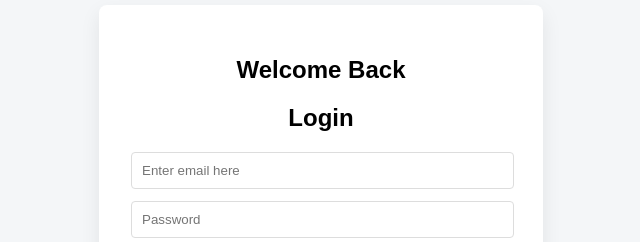
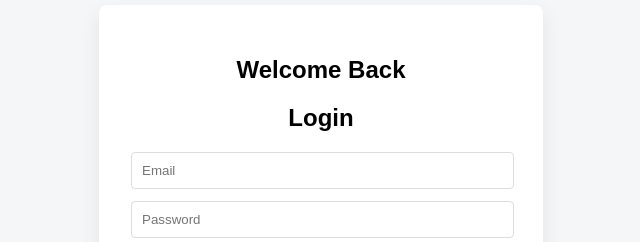
Before and after one commit to immortalWebDev/fullstack-user-crud, a React app in the folder frontend/: page / in a window 1280 px wide. Shown: the part 216-458 px from the top of the page, without its empty margins (319-959 px from the left). Built offline with nearby package versions, Linux system fonts and the light colour scheme; no server answers; the HTML template or start-up script is replaced by a standard one.

Commit message:
CICD Success commit

```diff
--- a/frontend/src/components/Login.jsx
+++ b/frontend/src/components/Login.jsx
@@ -39,7 +39,7 @@ function Login({ setIsLoggedIn }) {
       <h2>Login</h2>
       <input
         name="email"
-        placeholder="Enter email here"
+        placeholder="Email"
         onChange={handleChange}
       />
       <input
```
